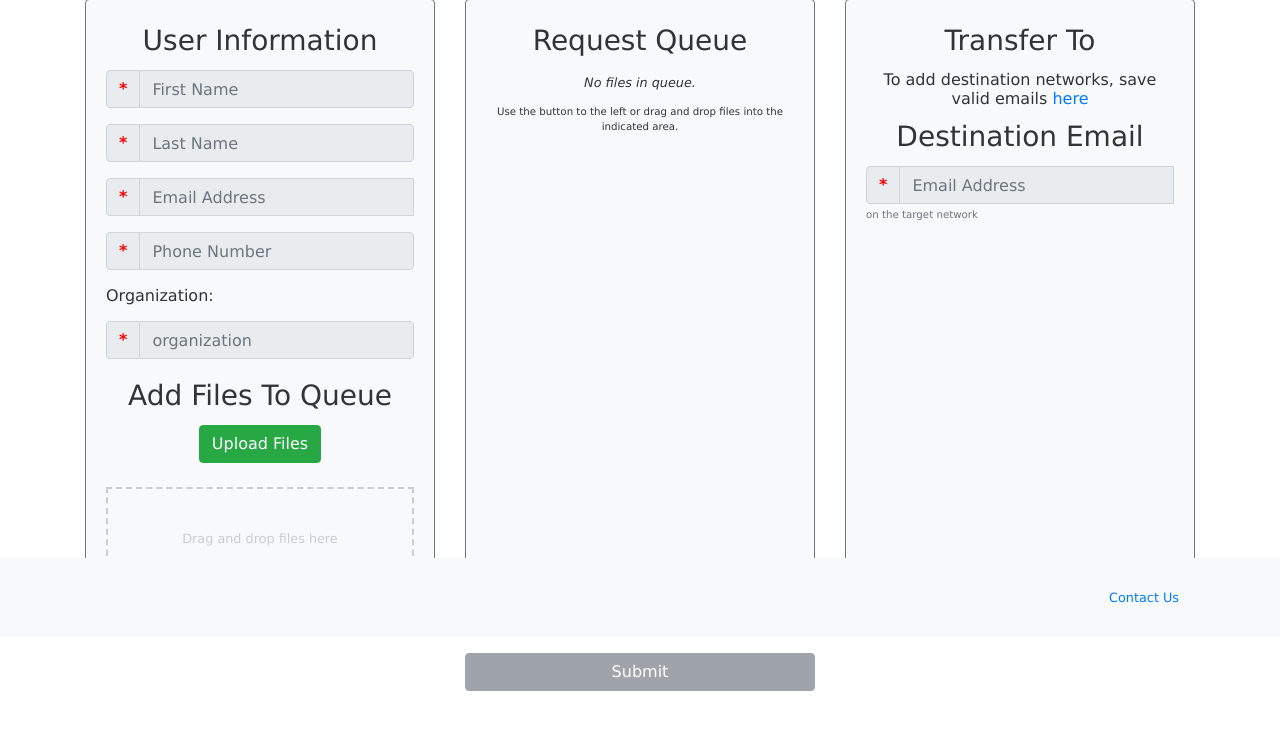
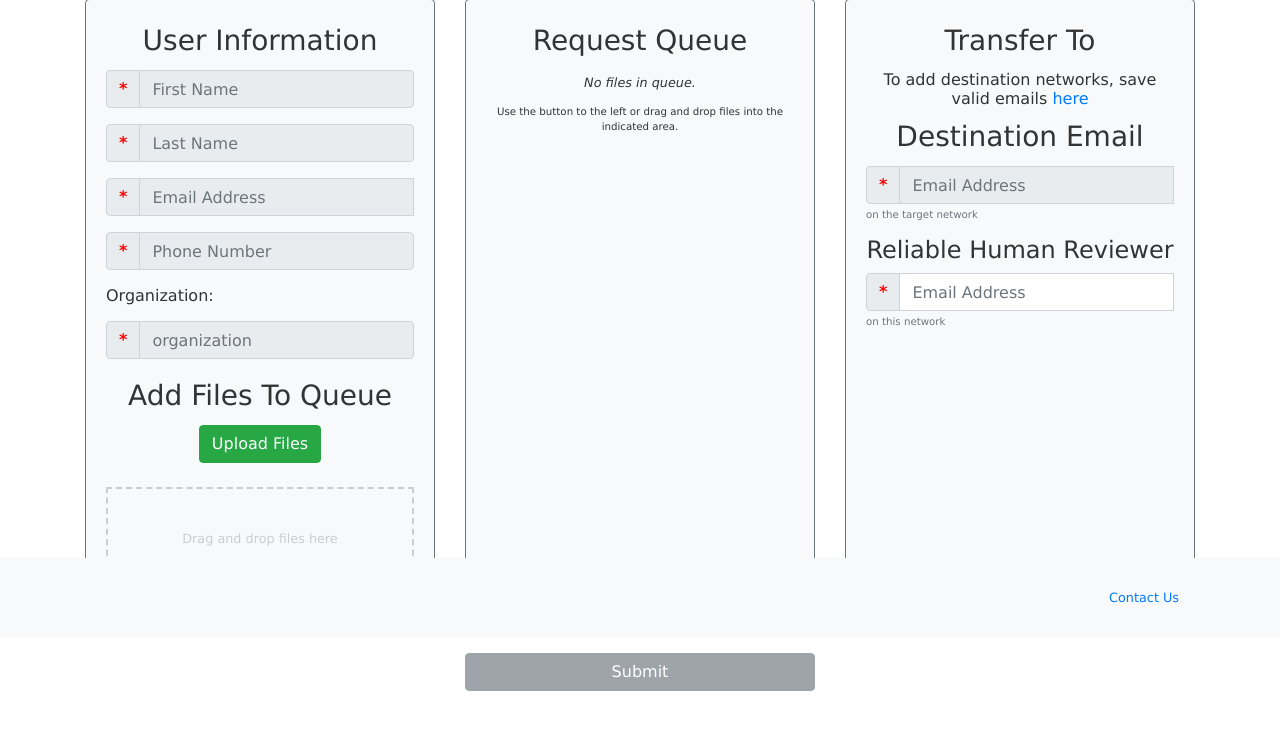
Before and after one commit to oes-webteam/cftsPublic, a Django app: template templates/pages/frontend.html in a window 1280 px wide. Shown: the part 163-894 px from the top of the page. Run offline with Django 3.2, Linux system fonts and the light colour scheme; the template is opened without the code that fills it, so the values that code supplies are empty; some libraries are stand-ins or nearby versions.

Commit message:
CFTS-588: RHR email field (#80)

```diff
--- a/cfts/static/js/process.js
+++ b/cfts/static/js/process.js
@@ -20,12 +20,12 @@ function checkEmail(email, net, direction) {
     let domainArray = domain.split(".");
     let check = "";
     switch (net) {
-        case "NIPR":
-            check = domainArray.pop();
-            check = check.toLocaleLowerCase()
-            return domain.indexOf("smil") == -1 && domain.indexOf("cmil") == -1 && (check == "mil" || check == "gov") ? true : false;
-        case "SIPR":
-            return domainArray.slice(-2).join(".") == "smil.mil" ? true : false;
+        // case "NIPR":
+        //     check = domainArray.pop();
+        //     check = check.toLocaleLowerCase()
+        //     return domain.indexOf("smil") == -1 && domain.indexOf("cmil") == -1 && (check == "mil" || check == "gov") ? true : false;
+        // case "SIPR":
+        //     return domainArray.slice(-2).join(".") == "smil.mil" ? true : false;
         //case "BICES":
         //switch (direction) {
         //case "from":
@@ -137,6 +137,30 @@ function validateForm(form) {
     else {
         console.dir(form.elements.targetEmail);
         console.log(form.elements.targetEmail.length);
+        console.log("WTF happened here?!");
+        return false;
+    }
+
+    if (typeof form.elements.RHREmail.length != 'undefined' && form.elements.RHREmail.length > 1) {
+        /* check all for validity */
+        form.elements.RHREmail.forEach((elem) => {
+            if (!checkEmail(elem.value, form.elements.network.value, "to")) {
+                errors.push(elem);
+                isValid = false;
+            }
+        });
+    }
+    /* form has one email */
+    else if (typeof form.elements.RHREmail != 'undefined') {
+        if (!(form.elements.RHREmail.value.length && checkEmail(form.elements.RHREmail.value, form.elements.network.value, "to"))) {
+            errors.push(form.elements.RHREmail);
+            isValid = false;
+        }
+    }
+    /* uhh... the field doesn't even exist, I guess??? */
+    else {
+        console.dir(form.elements.RHREmail);
+        console.log(form.elements.RHREmail.length);
         console.log("WTF happened here?!");
         return false;
     }
--- a/pages/models.py
+++ b/pages/models.py
@@ -209,6 +209,7 @@ class Request(models.Model):
     network = models.ForeignKey(Network, on_delete=models.DO_NOTHING)
     files = models.ManyToManyField(File)
     target_email = models.ManyToManyField(Email)
+    RHR_email = models.CharField(max_length=75, default="")
     comments = models.TextField(null=True, blank=True)
     is_submitted = models.BooleanField(default=False)
     pull = models.ForeignKey(
--- a/pages/views/apis.py
+++ b/pages/views/apis.py
@@ -450,7 +450,8 @@ def process(request):
             network=destinationNet,
             comments=form_data.get('comments'),
             org=org,
-            is_centcom=form_data.get('isCentcom')
+            is_centcom=form_data.get('isCentcom'),
+            RHR_email=form_data.get('RHREmail')
         )
         rqst.save()
 
--- a/pages/views/queue.py
+++ b/pages/views/queue.py
@@ -268,6 +268,7 @@ def transferRequest(request, id):
         # 'User': str(user) + " ("+ str(user.auth_user.username) +")",
         'Date Submitted': rqst.date_created,
         'Email': user.source_email,
+        'RHR Email': rqst.RHR_email,
         'Phone': user.phone,
         'Network': Network.objects.get(network_id=rqst.network.network_id),
         'target_email': rqst.target_email.all()[0],
--- a/templates/pages/frontend.html
+++ b/templates/pages/frontend.html
@@ -140,6 +140,16 @@
                                         <small id="targetEmailHelp" class="form-text text-muted">on the target network</small>
                                     </div>
 
+                                    <h4 class="text-gray-dark" >Reliable Human Reviewer</h4>
+                                    <div class="form-group input-group" id="RHREmailGroup">
+                                        <div class="input-group-prepend">
+                                            <span class="input-group-text" id="RHREmailRequired">*</span>
+                                        </div>
+                                        <input type="email" class="form-control" name="RHREmail" id="RHREmail" aria-describedby="RHREmailHelp RHREmailRequired" placeholder="Email Address" required />
+                                        <span class="w-100"></span>
+                                        <small id="RHREmailHelp" class="form-text text-muted">on this network</small>
+                                    </div>
+
                                     {% comment %} <h3 class="text-gray-dark">Comments</h3>
                             <div class="form-group">
                                 <textarea class="form-control" name="comments" id="comments" placeholder="250 characters or less"></textarea>
```
Also changed, not shown: pages/migrations/0095_request_rhr_email.py (added). Lines whose indentation alone changed are shown as unchanged.
